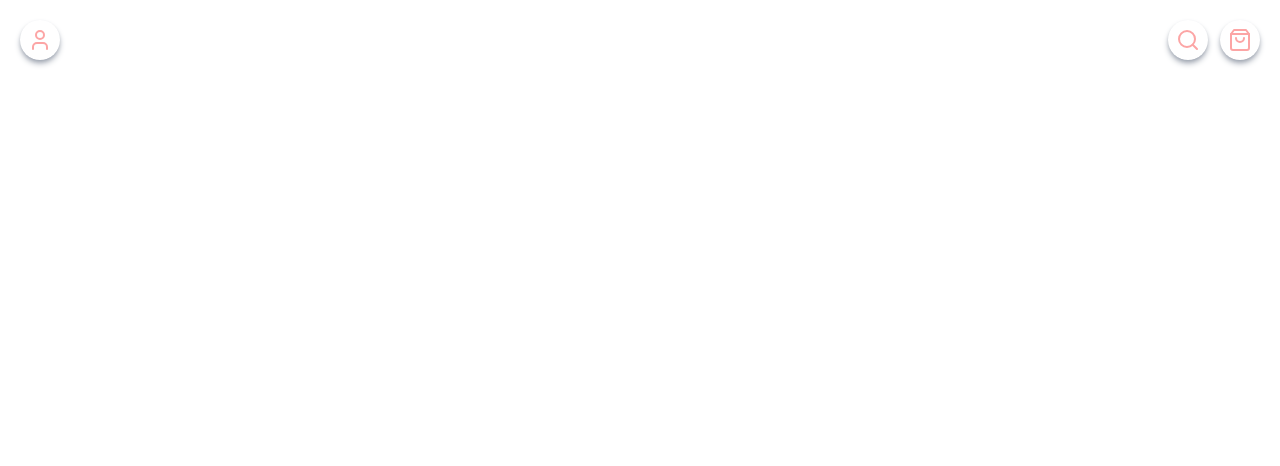
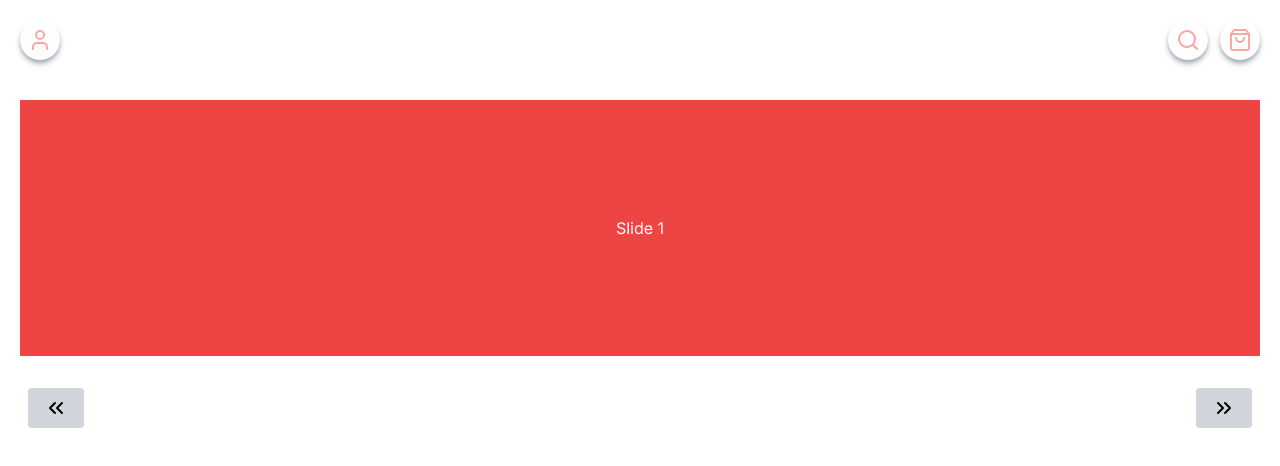
Before and after one commit to ERICK-KRAMER/delivery_app_mobile, a Next.js app in the folder frontend/: page / in a window 1280 px wide. Shown: the top 466 px of the page. Built offline with nearby package versions, Linux system fonts and the light colour scheme.

Commit message:
feat: crate slide

```diff
--- /dev/null
+++ b/frontend/app/components/slide/slide.tsx
@@ -0,0 +1,48 @@
+'use client';
+
+import { ChevronsLeft, ChevronsRight } from "lucide-react";
+import { useState } from "react";
+
+const Slide = ({ children }: { children: React.ReactNode[] }) => {
+  const [currentIndex, setCurrentIndex] = useState(0);
+
+  const nextSlide = () => {
+    setCurrentIndex((prevIndex) => (prevIndex + 1) % children.length);
+  };
+
+  const prevSlide = () => {
+    setCurrentIndex((prevIndex) => (prevIndex - 1 + children.length) % children.length);
+  };
+
+  return (
+    <div>
+      <div className="relative overflow-hidden w-full">
+        <div
+          className="flex transition-transform duration-500 ease-in-out"
+          style={{ transform: `translateX(-${currentIndex * 100}%)` }}>
+          {children.map((child, index) => (
+            <div className="min-w-full box-border p-5" key={index}>
+              {child}
+            </div>
+          ))}
+        </div>
+      </div>
+      <div className="flex justify-between px-5 mt-3">
+        <button
+          onClick={prevSlide}
+          className="mx-2 px-4 py-2 bg-gray-300 rounded hover:bg-gray-400"
+        >
+          <ChevronsLeft />
+        </button>
+        <button
+          onClick={nextSlide}
+          className="mx-2 px-4 py-2 bg-gray-300 rounded hover:bg-gray-400"
+        >
+          <ChevronsRight />
+        </button>
+      </div>
+    </div>
+  );
+};
+
+export { Slide };
--- a/frontend/app/page.tsx
+++ b/frontend/app/page.tsx
@@ -1,9 +1,21 @@
 import { Header } from "./components/header/header";
+import { Slide } from "./components/slide/slide";
 
 export default function Home() {
   return (
     <>
       <Header />
+      <Slide>
+        <div className="bg-red-500 h-64 flex items-center justify-center text-white">
+          Slide 1
+        </div>
+        <div className="bg-green-500 h-64 flex items-center justify-center text-white">
+          Slide 2
+        </div>
+        <div className="bg-blue-500 h-64 flex items-center justify-center text-white">
+          Slide 3
+        </div>
+      </Slide>
     </>
   );
 }
```
